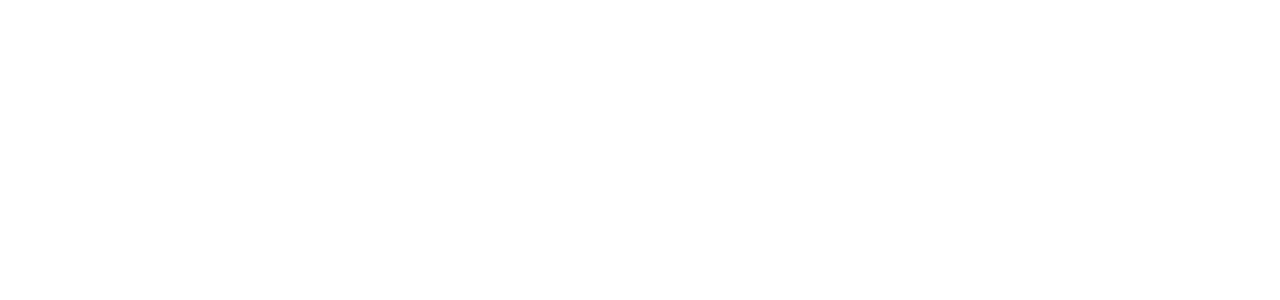
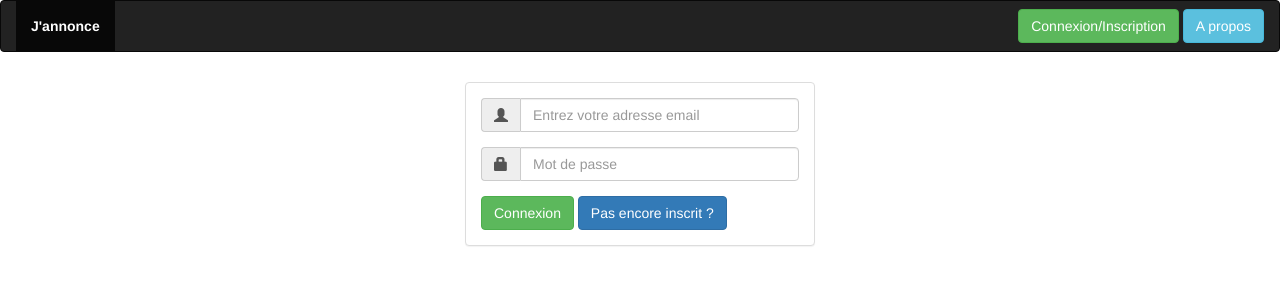
Before and after one commit to bobmallet/jannonce, a PHP site: page /login.php in a window 1280 px wide. Before the commit the part shown is empty. Shown: the top 300 px of the page. Run offline with PHP 8.4, Linux system fonts and the light colour scheme; some libraries are stand-ins or nearby versions.

Commit message:
Création de la page de login

```diff
--- a/login.php
+++ b/login.php
@@ -7,11 +7,41 @@
 <html>
     <head>
         <meta charset="UTF-8">
-        <title></title>
+        <link href="bootstrap/css/bootstrap.min.css" rel="stylesheet">
+        <link rel="stylesheet" type="text/css" href="CSS/font-awesome/css/font-awesome.css">
+        <title>login</title>
     </head>
     <body>
         <?php
-        // put your code here
+        include './menu/defaultMenu.html';
         ?>
+        <div class="container" style="margin-top:30px">
+            <div class="col-md-4 col-md-offset-4">
+                <div class="panel panel-default">
+                    <div class="panel-body">
+                        <form role="form" method="get" action="#">
+                            <div class="form-group">
+                                <label for="mail" class="sr-only">Email address</label>
+                                <div class="input-group">
+                                    <span class="input-group-addon"><i class="glyphicon glyphicon-user"></i></span>
+                                    <input type="email" class="form-control" id="mail"
+                                           placeholder="Entrez votre adresse email" name="uid">
+                                </div>
+                            </div>
+                            <div class="form-group">
+                                <label for="pwd" class="sr-only">Password</label>
+                                <div class="input-group">
+                                    <span class="input-group-addon"><i class="glyphicon glyphicon-lock"></i></span>
+                                    <input type="password" class="form-control" id="pwd"
+                                           placeholder="Mot de passe" name="pwd">
+                                </div>
+                            </div>
+                            <button type="submit" class="btn btn-success" name="submit">Connexion</button>
+                            <a href="#" class="btn btn-primary" role="button">Pas encore inscrit ?</a>
+                        </form>
+                    </div>
+                </div>
+            </div>
+        </div>
     </body>
 </html>
--- a/test.php
+++ b/test.php
@@ -8,7 +8,7 @@
     <head>
         <meta charset="UTF-8">
         <link href="bootstrap/css/bootstrap.min.css" rel="stylesheet">
-        <title></title>
+        <title>test</title>
     </head>
     <body>
         <?php
```
